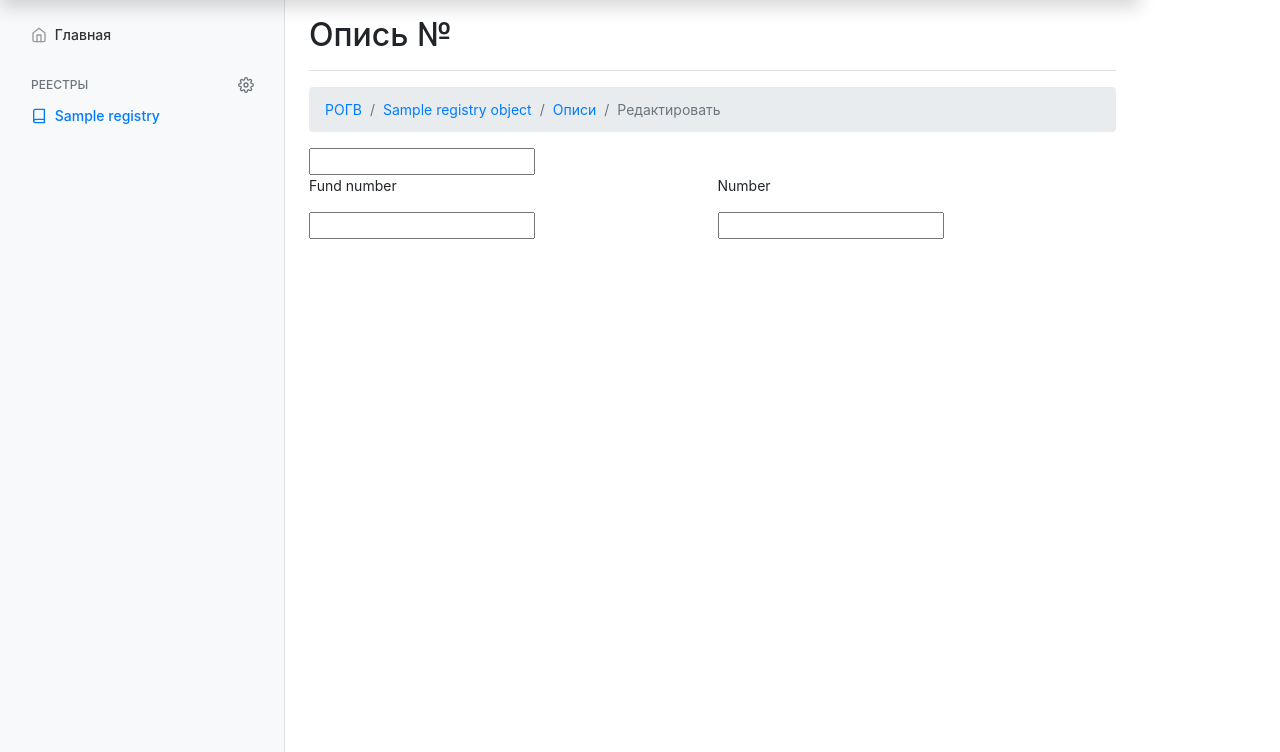
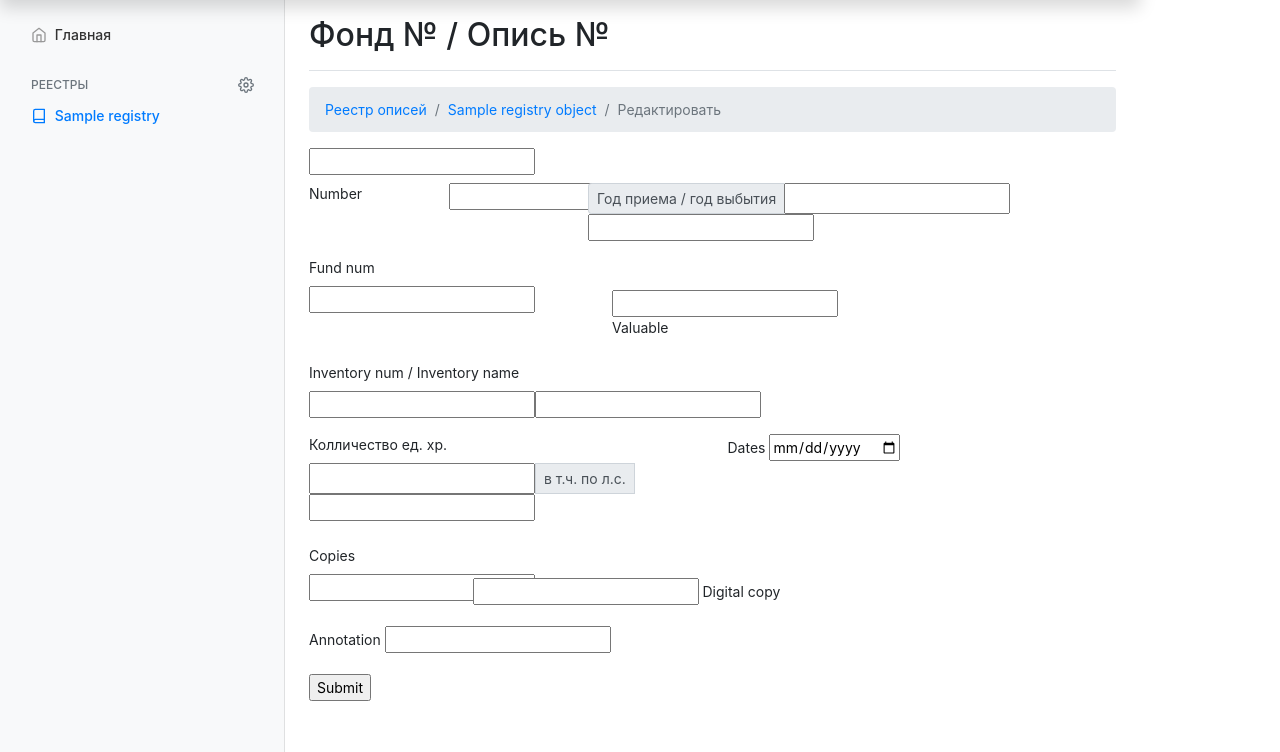
Before and after one commit to caxapyk/warch_registry, a Python web app: template templates/inventory/update.html in a window 1280 px wide. Shown: the part 54-806 px from the top of the page. Run offline with Jinja, Linux system fonts and the light colour scheme; the template is opened without the code that fills it: most values are stand-ins (such as "Sample title", 1, 10 or a date in 2020); form fields are guessed from the names that the template uses.

Commit message:
inventory form continue

```diff
--- a/routes/inventory.py
+++ b/routes/inventory.py
@@ -6,10 +6,11 @@
 
 
 @bp_inventory.route('/<int:regid>')
+@bp_inventory.route('/<int:regid>/page/<int:page>')
 @auth.login_required
-def index(regid):
+def index(regid, page=1):
     registry_object = RegistryModel.query.get(regid)
-    objects_list = InventoryModel.query.filter_by(regid=regid).all()
+    objects_list = InventoryModel.query.filter_by(regid=regid).paginate(page, 2, error_out=False)
 
     return render_template('inventory/index.html', registry_object=registry_object, objects_list=objects_list)
 
@@ -19,6 +20,7 @@
     registry_object = RegistryModel.query.get(regid)
 
     form = InventoryForm(request.form)
+    form.regid.data = regid
 
     if request.method == 'POST' and form.validate():
         inventory = InventoryModel()
--- a/static/css/style.css
+++ b/static/css/style.css
@@ -106,8 +106,6 @@
   margin: 0px 15px 0px 15px;
 }
 
-.tab-content {
-  padding: 15px;
+.inventories-table thead th{
+  vertical-align: top;
 }
-
-.row-item { cursor: pointer; }
--- a/templates/inventory/create.html
+++ b/templates/inventory/create.html
@@ -10,10 +10,9 @@
 
 <nav aria-label="breadcrumb">
     <ol class="breadcrumb">
-    <li class="breadcrumb-item"><a href="{{ url_for('registry.index') }}">РОГВ</a></li>
+    <li class="breadcrumb-item"><a href="{{ url_for('main.index') }}">Реестр описей</a></li>
     <li class="breadcrumb-item"><a
-            href="{{ url_for('registry.index', regid=registry_object.id) }}">{{ registry_object.name }}</a>
-    <li class="breadcrumb-item active"><a href="{{ url_for('inventory.index', regid=registry_object.id) }}">Описи</a></li>
+            href="{{ url_for('inventory.index', regid=registry_object.id) }}">{{ registry_object.name }}</a>
         <li class="breadcrumb-item active" aria-current="page">Создать</li>
     </ol>
 </nav>
--- a/templates/inventory/form.html
+++ b/templates/inventory/form.html
@@ -1,33 +1,145 @@
 <form method="post" autocomplete="off">
     {{ form.regid() }}
-    <div class="form-row">
-        <div class="col-md-6 mb-2">
-            <label for="fund_number">{{ form.fund_number.label() }}</label>
-            <div class="input-group input-group-sm">
-                {{ form.fund_number() }}
-                <div class="input-group-append">
-
-                </div>
-            </div>
-            <div id="fund_numberValidationFeedback" class="invalid-feedback">
-                {% for error in form.errors['fund_number'] %}
+    <div class="form-group row">
+        <div class="col-lg-2 mt-2">{{ form.number.label() }}</div>
+        <div class="col-lg-2 mt-2">
+            {{ form.number() }}
+            <div id="numberValidationFeedback" class="invalid-feedback">
+                {% for error in form.errors['number'] %}
                 {{error}}.<br />
                 {% endfor %}
             </div>
         </div>
-        <div class="col-md-6 mb-2">
-            <label for="number ">{{ form.number .label() }}</label>
-            <div class="input-group input-group-sm">
-                {{ form.number () }}
-                <div class="input-group-append">
-
+        <div class="col-lg-8">
+            <div class="input-group input-group-sm mt-2">
+                <div class="input-group-prepend">
+                    <span class="input-group-text">Год приема / год выбытия</span>
                 </div>
+                {{ form.in_year() }}
+                {{ form.out_year() }}
             </div>
-            <div id="number ValidationFeedback" class="invalid-feedback">
-                {% for error in form.errors['number '] %}
+            <div id="in_yearValidationFeedback" class="invalid-feedback">
+                {% for error in form.errors['in_year'] %}
+                {{error}}.<br />
+                {% endfor %}
+            </div>
+            <div id="out_yearValidationFeedback" class="invalid-feedback">
+                {% for error in form.errors['out_year'] %}
                 {{error}}.<br />
                 {% endfor %}
             </div>
         </div>
     </div>
+    <div class="form-group row">
+        <div class="col-lg-4">
+            {{ form.fund_num.label() }}
+            {{ form.fund_num() }}
+            <div id="fund_numValidationFeedback" class="invalid-feedback">
+                {% for error in form.errors['fund_num'] %}
+                {{error}}.<br />
+                {% endfor %}
+            </div>
+        </div>
+        <div class="col-lg-4">
+            <label>&nbsp;</label>
+            <div class="mt-1 ml-4">
+                {{ form.valuable() }}
+                {{ form.valuable.label() }}
+            </div>
+            <div id="valuableValidationFeedback" class="invalid-feedback">
+                {% for error in form.errors['valuable'] %}
+                {{error}}.<br />
+                {% endfor %}
+            </div>
+        </div>
+    </div>
+    <div class="form-group row">
+        <div class="col-lg-12">
+            {{ form.inventory_num.label() }} / {{ form.inventory_name.label() }}
+            <div class="input-group input-group-sm">
+                {{ form.inventory_num() }}
+                {{ form.inventory_name() }}
+            </div>
+            <div id="inventory_numValidationFeedback" class="invalid-feedback">
+                {% for error in form.errors['inventory_num'] %}
+                {{error}}.<br />
+                {% endfor %}
+            </div>
+            <div id="inventory_nameValidationFeedback" class="invalid-feedback">
+                {% for error in form.errors['inventory_name'] %}
+                {{error}}.<br />
+                {% endfor %}
+            </div>
+        </div>
+    </div>
+    <div class="form-group row">
+        <div class="col-lg-6">
+            <label>Колличество ед. хр.</label>
+            <div class="input-group input-group-sm mb-2">
+                {{ form.record_total() }}
+                <div class="input-group-prepend">
+                    <span class="input-group-text">в т.ч. по л.с.</span>
+                </div>
+                {{ form.record_private() }}
+            </div>
+            <div id="record_totalValidationFeedback" class="invalid-feedback">
+                {% for error in form.errors['record_total'] %}
+                {{error}}.<br />
+                {% endfor %}
+            </div>
+            <div id="record_privateValidationFeedback" class="invalid-feedback">
+                {% for error in form.errors['record_private'] %}
+                {{error}}.<br />
+                {% endfor %}
+            </div>
+        </div>
+        <div class="col-lg-6">
+            {{ form.dates.label() }}
+            {{ form.dates() }}
+            <div id="datesValidationFeedback" class="invalid-feedback">
+                {% for error in form.errors['dates'] %}
+                {{error}}.<br />
+                {% endfor %}
+            </div>
+        </div>
+    </div>
+    <div class="form-group row">
+        <div class="col-lg-2">
+            {{ form.copies.label() }}
+            {{ form.copies() }}
+            <div id="copiesValidationFeedback" class="invalid-feedback">
+                {% for error in form.errors['copies'] %}
+                {{error}}.<br />
+                {% endfor %}
+            </div>
+        </div>
+        <div class="col-lg-10">
+            <label>&nbsp;</label>
+            <div class="mt-1 ml-4">
+                {{ form.digital_copy() }}
+                {{ form.digital_copy.label() }}
+            </div>
+            <div id="digital_copyValidationFeedback" class="invalid-feedback">
+                {% for error in form.errors['digital_copy'] %}
+                {{error}}.<br />
+                {% endfor %}
+            </div>
+        </div>
+    </div>
+    <div class="form-group row">
+        <div class="col-lg-12">
+            {{ form.annotation.label() }}
+            {{ form.annotation() }}
+            <div id="annotation_copyValidationFeedback" class="invalid-feedback">
+                {% for error in form.errors['annotation'] %}
+                {{error}}.<br />
+                {% endfor %}
+            </div>
+        </div>
+    </div>
+    <div class="form-group row">
+        <div class="col-lg-12">
+            {{ form.submit() }}
+        </div>
+    </div>
 </form>
--- a/templates/inventory/update.html
+++ b/templates/inventory/update.html
@@ -5,16 +5,14 @@
 
 {% block content %}
 <div class="d-flex justify-content-between flex-wrap flex-md-nowrap align-items-center pt-3 pb-2 mb-3 border-bottom">
-    <h2 class="h2">Опись №{{ form.number.data }}</h2>
+    <h2 class="h2">Фонд №{{ form.fund_num.data }} / Опись №{{ form.number.data }}</h2>
 </div>
 
 <nav aria-label="breadcrumb">
     <ol class="breadcrumb">
-        <li class="breadcrumb-item"><a href="{{ url_for('registry.index') }}">РОГВ</a></li>
+        <li class="breadcrumb-item"><a href="{{ url_for('registry.index') }}">Реестр описей</a></li>
         <li class="breadcrumb-item"><a
-                href="{{ url_for('registry.index', regid=registry_object.id) }}">{{ registry_object.name }}</a></li>
-        <li class="breadcrumb-item active"><a
-                href="{{ url_for('inventory.index', regid=registry_object.id) }}">Описи</a></li>
+                href="{{ url_for('inventory.index', regid=registry_object.id) }}">{{ registry_object.name }}</a></li>
         <li class="breadcrumb-item active" aria-current="page">Редактировать</li>
     </ol>
 </nav>
--- a/templates/layout.html
+++ b/templates/layout.html
@@ -37,7 +37,7 @@
           <ul class="nav flex-column">
             <li class="nav-item">
               <a class="nav-link{% if active_page == 'index' %} active {% endif %}"
-                href="{{ url_for('registry.index') }}">
+                href="{{ url_for('main.index') }}">
                 <span data-feather="home"></span>
                 Главная
               </a>
--- a/templates/registry/create.html
+++ b/templates/registry/create.html
@@ -9,7 +9,7 @@
 
 <nav aria-label="breadcrumb">
     <ol class="breadcrumb">
-        <li class="breadcrumb-item"><a href="{{ url_for('registry.index') }}">Главная</a></li>
+        <li class="breadcrumb-item"><a href="{{ url_for('main.index') }}">Реестр описей</a></li>
         <li class="breadcrumb-item"><a href="{{ url_for('registry.index') }}">Реестры</a></li>
         <li class="breadcrumb-item active" aria-current="page">Создать</li>
     </ol>
--- a/templates/registry/index.html
+++ b/templates/registry/index.html
@@ -11,7 +11,7 @@
 
 <nav aria-label="breadcrumb">
     <ol class="breadcrumb">
-        <li class="breadcrumb-item"><a href="{{ url_for('registry.index') }}">Главная</a></li>
+        <li class="breadcrumb-item"><a href="{{ url_for('main.index') }}">Реестр описей</a></li>
         <li class="breadcrumb-item active">Реестры</li>
     </ol>
 </nav>
--- a/templates/registry/update.html
+++ b/templates/registry/update.html
@@ -9,7 +9,7 @@
 
 <nav aria-label="breadcrumb">
     <ol class="breadcrumb">
-        <li class="breadcrumb-item"><a href="{{ url_for('registry.index') }}">Главная</a></li>
+        <li class="breadcrumb-item"><a href="{{ url_for('main.index') }}">Реестр описей</a></li>
         <li class="breadcrumb-item"><a href="{{ url_for('registry.index') }}">Реестры</a></li>
         <li class="breadcrumb-item active" aria-current="page">Редактировать</li>
     </ol>
```
Also changed, not shown: forms.py (+21 -15 lines), models.py (+5 -3 lines), templates/inventory/index.html (+39 -16 lines).
